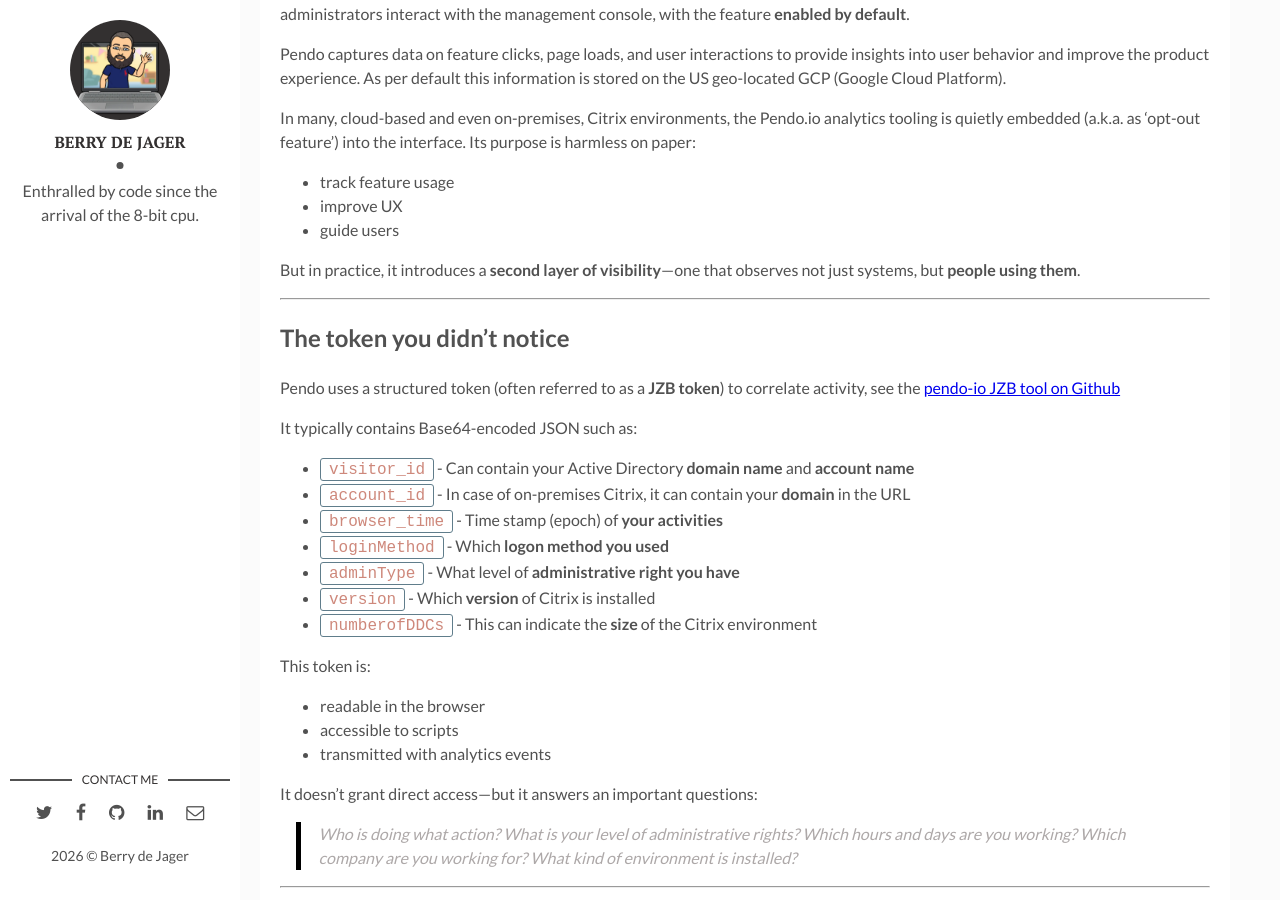
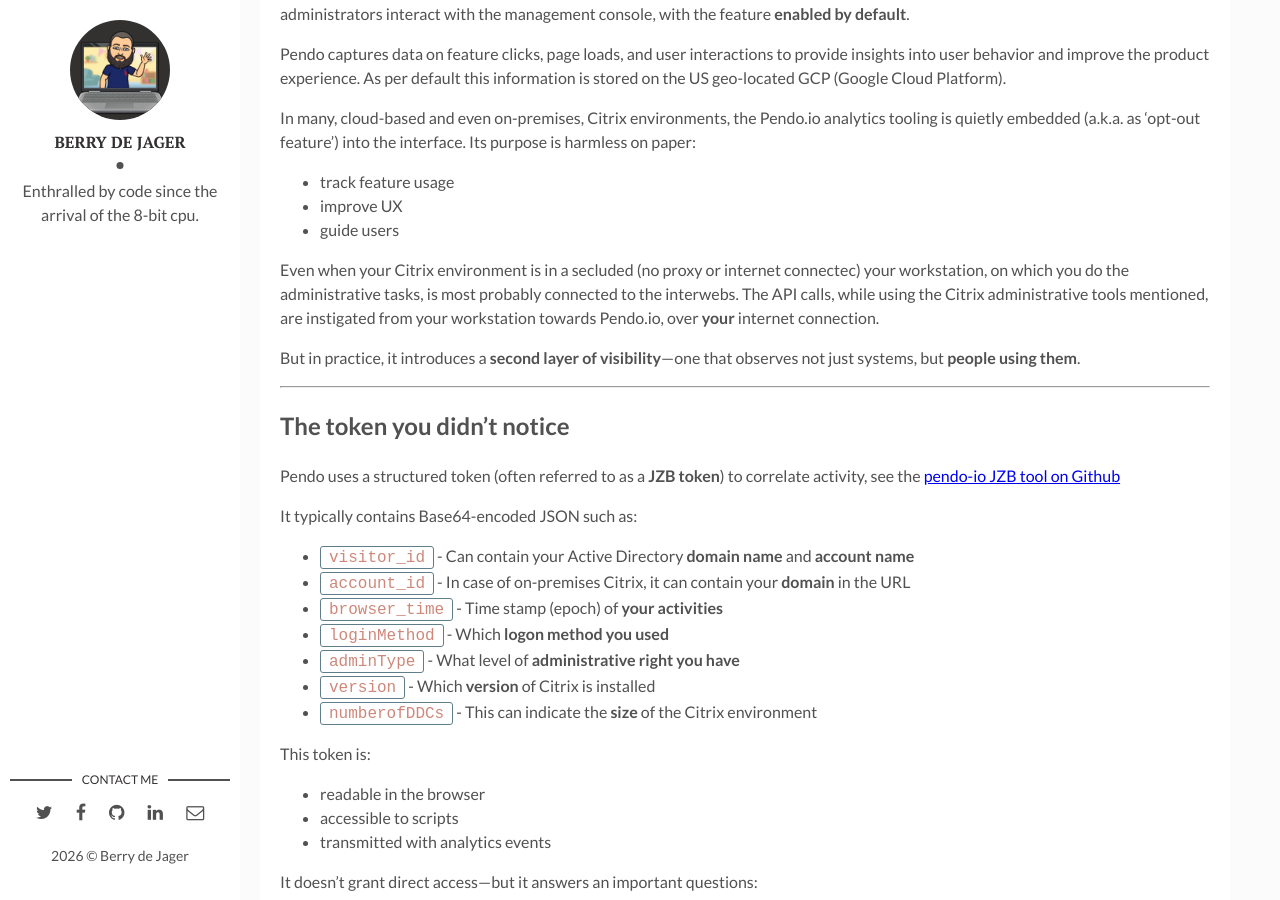
Before and after one commit to berrydejager/code, a Jekyll site: the page built from _posts/2026-04-13-Citrix-Pendo-and-its-hidden-risks.markdown, in a window 1280 px wide and 900 px high, scrolled down 460 px. Built offline with Jekyll 4.4.1, drawn with Linux system fonts in a browser that asks for light colours.

Commit message:
Update 2026-04-13-Citrix-Pendo-and-its-hidden-risks.markdown

```diff
--- a/_posts/2026-04-13-Citrix-Pendo-and-its-hidden-risks.markdown
+++ b/_posts/2026-04-13-Citrix-Pendo-and-its-hidden-risks.markdown
@@ -18,6 +18,8 @@
 - track feature usage
 - improve UX
 - guide users
+
+Even when your Citrix environment is in a secluded (no proxy or internet connectec) your workstation, on which you do the administrative tasks, is most probably connected to the interwebs. The API calls, while using the Citrix administrative tools mentioned, are instigated from your workstation towards Pendo.io, over **your** internet connection.
 
 But in practice, it introduces a **second layer of visibility**—one that observes not just systems, but **people using them**.
 
```
